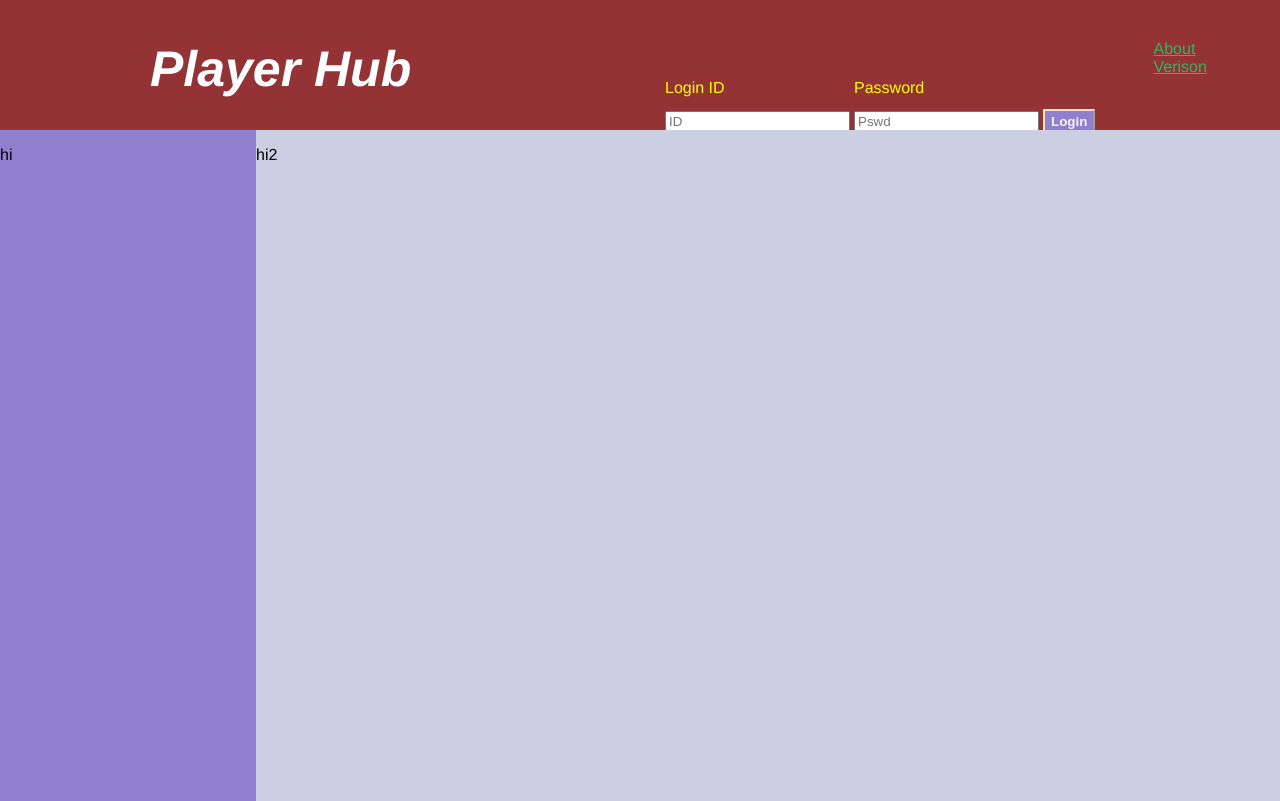
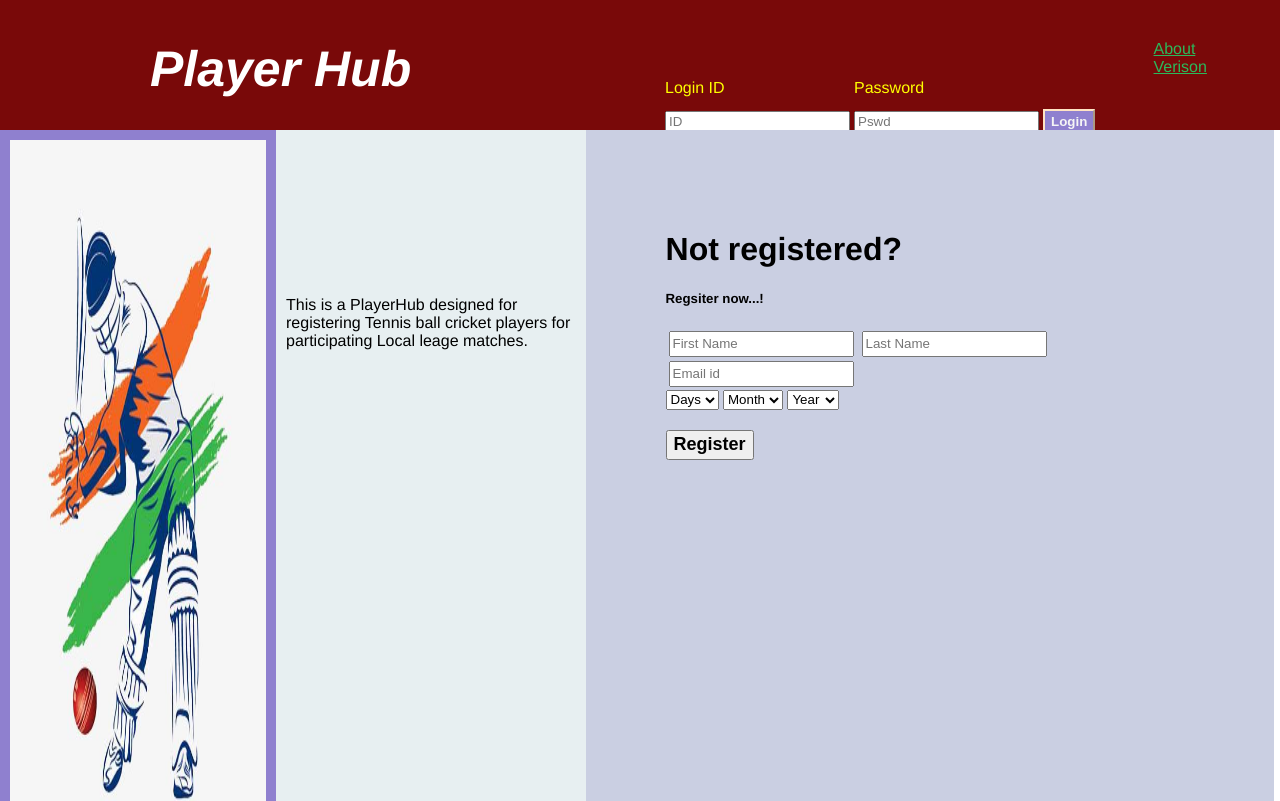
Before and after one commit to sree101viswa/PlayerHub, a plain HTML site: page indextest.html in a window 1280 px wide. Shown: the top 801 px of the page. Drawn offline with Linux system fonts and the light colour scheme.

Commit message:
boot strap+ started

```diff
--- /dev/null
+++ b/Bootstrap/style.css
@@ -0,0 +1,9 @@
+.rounded{
+
+
+    border-color:blue;
+}
+img{
+    border-radius: 50%;
+    width: 300px;
+}
--- a/div.css
+++ b/div.css
@@ -9,7 +9,7 @@ body{
 .header{
     width: 100%;
     height: 90px;
-    background-color: #943336;
+    background-color: #790909;
     padding left: 40px;
 }
 .footer{
@@ -22,11 +22,15 @@ body{
     width: 20%;
     height: 720px;
     float: left;
-    background-color: #8f80cf
+    background-color: #8f80cf;
+    padding-left: 10px;
+    padding-top: 10px;
+    padding-right: 10px;
+    padding-bottom: 10px;
 
 }
 .right{
-    width: 80%;
+    width: 78%;
     height: 720px;
     float: left;
     background-color: #cacfe2
@@ -94,3 +98,33 @@ body{
     align-content: end;
     float: right;
 }
+.img-logo{
+    width: 100%;
+    height: 720px;
+}
+.details{
+    width: 30%;
+    height: 720px;
+    background-color: #e7eff1;
+    float: left;
+    padding-top: 150px;
+    padding-left: 10px;
+}
+.Regn-form{
+    width: 48%;
+    height: 720px;
+    float: left;
+    padding-left: 80px;
+    padding-top: 80px;
+}
+.inpu-col{
+    height: 20px;
+}
+.sub-btn{
+    float: left;
+    height: 30px;
+    width: Auto;
+    font-size: large;
+    font-weight: bold;
+    margin-top: 20px;
+}
--- a/indextest.html
+++ b/indextest.html
@@ -42,8 +42,46 @@
         </div>
 
         <div class="content">
-            <div class="left">  <p> hi</p> </div>
-            <div class="right">  <p> hi2</p> </div>
+            <div class="left"><img class="img-logo" src="images/1.jpg">
+            </div>
+            <div class="right">
+                <div class="details"><p> This is a PlayerHub designed for registering Tennis ball cricket players for participating Local leage matches. </p> </div>
+
+                <div class="Regn-form">
+                    <h1> Not registered?</h1>
+                    <h5>Regsiter now...!</h5>
+                    <table>
+                    <tr>
+                        <td>
+                    <input type="text" placeholder="First Name" class="inpu-col"> </td>
+                    <td> </td>
+                    <td> <input type="text" placeholder="Last Name" class="inpu-col"> </td>
+                    </tr>
+                    <tr>
+                    <td><input type="text" placeholder="Email id" class="inpu-col"></td> </tr>
+
+                </table>
+                <select name="days" id="" class="inpu-col">
+                    <option> Days</option>
+                    <option> 1</option>
+                    <option> ..</option>
+                    <option> 31</option>
+                </select>
+                <select name="month" id="" class="inpu-col">
+                    <option> Month</option>
+                    <option> Jan </option>
+                    <option> ..</option>
+                    <option> Dec</option>
+                </select>
+                <select name="year" id="" class="inpu-col">
+                    <option> Year</option>
+                    <option> 2024 </option>
+                    <option> ..</option>
+                    <option> 1900</option>
+                </select>
+                <div><input type="submit" value="Register" class="sub-btn"></div>
+                </div>
+            </div>
         </div>
         <div class="footer"> </div>
     </div>
```
Also changed, not shown: Bootstrap/index.html (added, +44 -0 lines), Bootstrap/navtest.html (added, +40 -0 lines), Bootstrap/images/snapshot_1.jpg (added), images/1.jpg (added).
